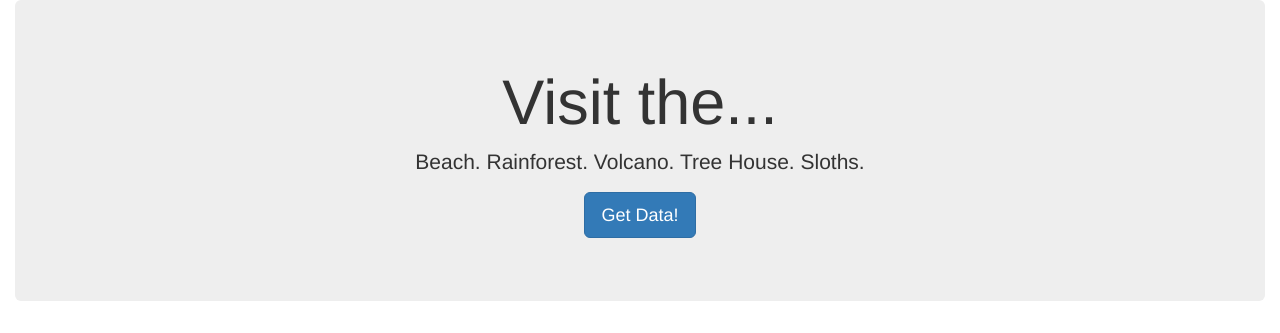
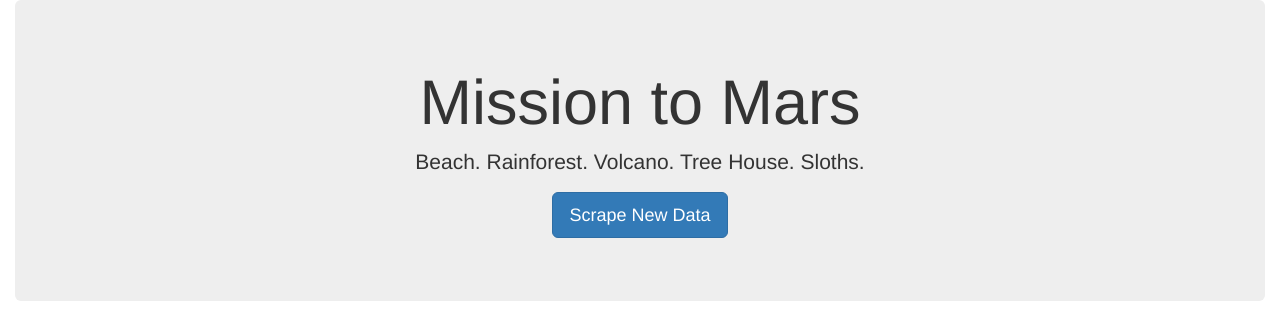
Before and after one commit to ceci-chapa/web-scraping-challenge, a Flask app: template templates/index.html in a window 1280 px wide. Shown: the top 333 px of the page. Run offline with Flask 2, Linux system fonts and the light colour scheme; the template is opened without the code that fills it, so the values that code supplies are empty; some libraries are stand-ins or nearby versions.

Commit message:
adding to files

```diff
--- a/app.py
+++ b/app.py
@@ -1,6 +1,6 @@
 from flask import Flask, render_template, redirect
 from flask_pymongo import PyMongo
-import scrape_costa
+import scrape_mars
 
 # Create an instance of Flask
 app = Flask(__name__)
@@ -14,10 +14,10 @@ mongo = PyMongo(app, uri="mongodb://localhost:27017/weather_app")
 def home():
 
     # Find one record of data from the mongo database
-    destination_data = mongo.db.collection.find_one()
+    mars_info = mongo.db.collection.find_one()
 
     # Return template and data
-    return render_template("index.html", vacation=destination_data)
+    return render_template("index.html", mars=mars_info)
 
 
 # Route that will trigger the scrape function
@@ -25,10 +25,10 @@ def home():
 def scrape():
 
     # Run the scrape function
-    costa_data = scrape_costa.scrape_info()
+    mars_data = scrape_mars.scrape_info()
 
     # Update the Mongo database using update and upsert=True
-    mongo.db.collection.update({}, costa_data, upsert=True)
+    mongo.db.collection.update({}, mars_data, upsert=True)
 
     # Redirect back to home page
     return redirect("/")
--- a/templates/index.html
+++ b/templates/index.html
@@ -12,11 +12,11 @@
 <body>
   <div class="container-fluid">
     <div class="jumbotron text-center">
-      <h1>Visit the...</h1>
+      <h1>Mission to Mars</h1>
       <p>Beach. Rainforest. Volcano. Tree House. Sloths.</p>
-      <p><a class="btn btn-primary btn-lg" href="/scrape" role="button">Get Data!</a></p>
+      <p><a class="btn btn-primary btn-lg" href="/scrape" role="button">Scrape New Data</a></p>
     </div>
-    <img src="{{ vacation.sloth_img }}" alt="Sloth">
+    <img src="{{ mars.featured_image_url }}" alt="Sloth">
     <h2>The typical weather in Costa Rica is:</h2>
     <h3>Max Temp: {{ vacation.max_temp }}</h3>
     <h3>Min Temp: {{ vacation.min_temp }}</h3>
```
